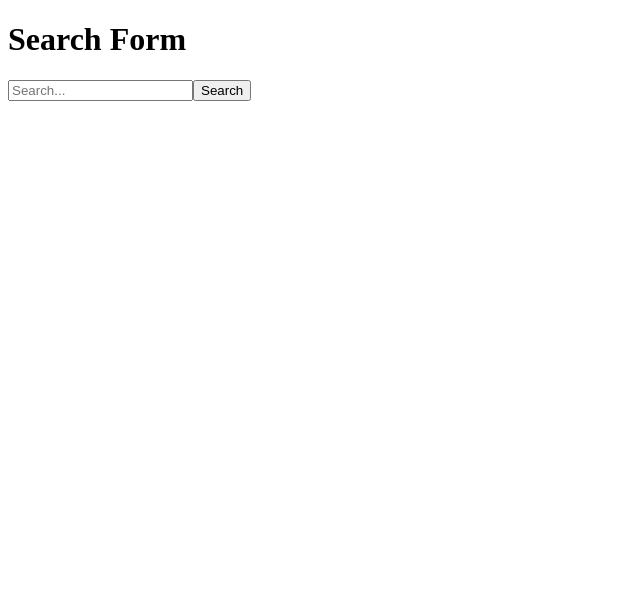
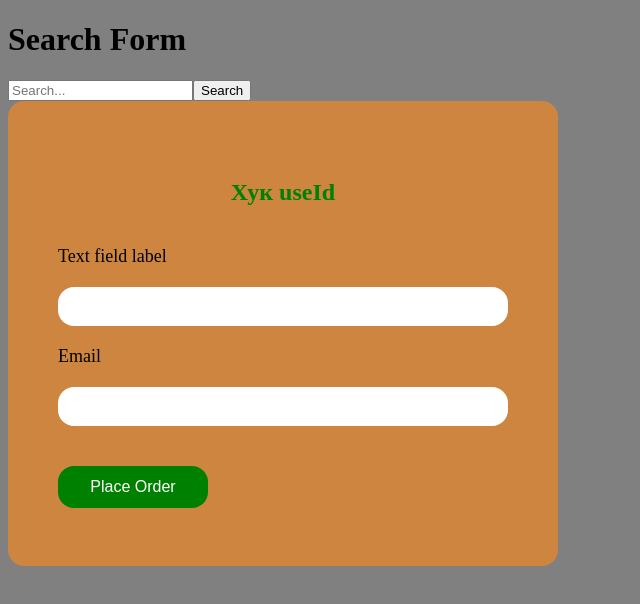
Before and after one commit to Yevhenii-Pavlushchenko/module-react3-5, a React (Vite) app: page / in a window 1280 px wide. Shown: the top 604 px of the page, without its empty margins (0-640 px from the left). Built offline with nearby package versions, Linux system fonts and the light colour scheme; no server answers.

Commit message:
after user Id

```diff
--- a/src/components/App.tsx
+++ b/src/components/App.tsx
@@ -1,26 +1,25 @@
+import "./App.css";
 
-import "./App.css";
-// import OrderForm from './components/OrderForm/OrderForm';
 import SearchForm from "./SearchForm/SearchForm";
-import { useState } from "react";
 import ArticleList from "./ArticleList/ArticleList";
+
 import type { Article } from "../types/article";
 import { fetchArticles } from "../services/articleService";
 
-
+import { useState, } from "react";
+import OrderForm from "./OrderForm/OrderForm";
 
 function App() {
-  // const hadleOrder = (data: string) => {
-  //   console.log("Order received from:", data);
-  // }
-
+  //!States
   const [articles, setArticles] = useState<Article[]>([]);
   const [isLoading, setIsLoading] = useState(false);
   const [isError, setIsError] = useState(false);
 
-  const myEnv = import.meta.env.VITE_API_KEY;
-  console.log("My env variable:", myEnv);
+  //!env
+  // const myEnv = import.meta.env.VITE_API_KEY;
+  // console.log("My env variable:", myEnv);
 
+  //!hendlers
   const handlerSearch = async (topic: string) => {
     try {
       setIsLoading(true);
@@ -36,16 +35,18 @@ function App() {
     }
   };
 
+
+
   return (
     <>
-      {/* <h1>Order Form</h1> */}
-      {/* <OrderForm onSubmit={hadleOrder} /> */}
-
       <h1>Search Form</h1>
       <SearchForm onSubmit={handlerSearch} />
       {isLoading && <p>Loading...</p>}
       {isError && <p>Something went wrong...</p>}
       {articles.length > 0 && <ArticleList hits={articles} />}
+
+
+      <OrderForm/>
     </>
   );
 }
--- a/src/components/OrderForm/OrderForm.module.css
+++ b/src/components/OrderForm/OrderForm.module.css
@@ -0,0 +1,36 @@
+.order-form{
+    display: flex;
+    flex-direction: column;
+    gap: 20px;
+    background-color: peru;
+    padding: 58px 50px;
+    max-width: 450px;
+    border-radius: 16px;
+}
+.form-title{
+    display: flex;
+    justify-content: center;
+    align-items: center;
+    color: green;
+}
+
+.form-label{
+    font-size: 18px;
+    font-weight: 500;
+}
+.form-input{
+    border-radius: 16px;
+    padding: 12px;
+    border: none;
+}
+.form-button{
+    margin-top: 20px;
+    padding: 12px;
+    border: none;
+    border-radius: 16px;
+    background-color: green;
+    color: white;
+    font-size: 16px;
+    cursor: pointer;
+    max-width: 150px;
+}
--- a/src/components/OrderForm/OrderForm.tsx
+++ b/src/components/OrderForm/OrderForm.tsx
@@ -1,21 +1,23 @@
+import { useId } from "react";
+import css from "./OrderForm.module.css";
 
-interface OrderFormProps {
-    onSubmit: (value: string) => void
+export default function OrderForm() {
+    //!hooks
+    const nameId = useId();
+    const emailId = useId();
+    return (
+        <>
+        <form className={css["order-form"]} >
+            <h2 className={css["form-title"]}>Хук useId</h2>
+
+      <label className={css["form-label"]} htmlFor={nameId}>Text field label</label>
+            <input className={css["form-input"]} type="text" id={nameId} />
+      <label className={css["form-label"]} htmlFor={emailId}>Email</label>
+        <input className={css["form-input"]} type="email" id={emailId} />
+
+        <button  className={css["form-button"]}type="submit">Place Order</button>
+    </form>
+        </>
+
+  );
 }
-
-export default function OrderForm({ onSubmit }: OrderFormProps) {
-
-    const handleSubmit = (formData: FormData) => {
-    const username = formData.get('username') as string
-
-    onSubmit(username)
-
-    console.log('Name:', username)
-    }
-    return (
-        <form action={handleSubmit}>
-        <input type="text" name="username" placeholder={"Enter your name"}/>
-        <button type="submit">Submit</button>
-      </form>
-    )
-}
--- a/src/index.css
+++ b/src/index.css
@@ -0,0 +1,3 @@
+body{
+    background-color: gray;
+}
```
